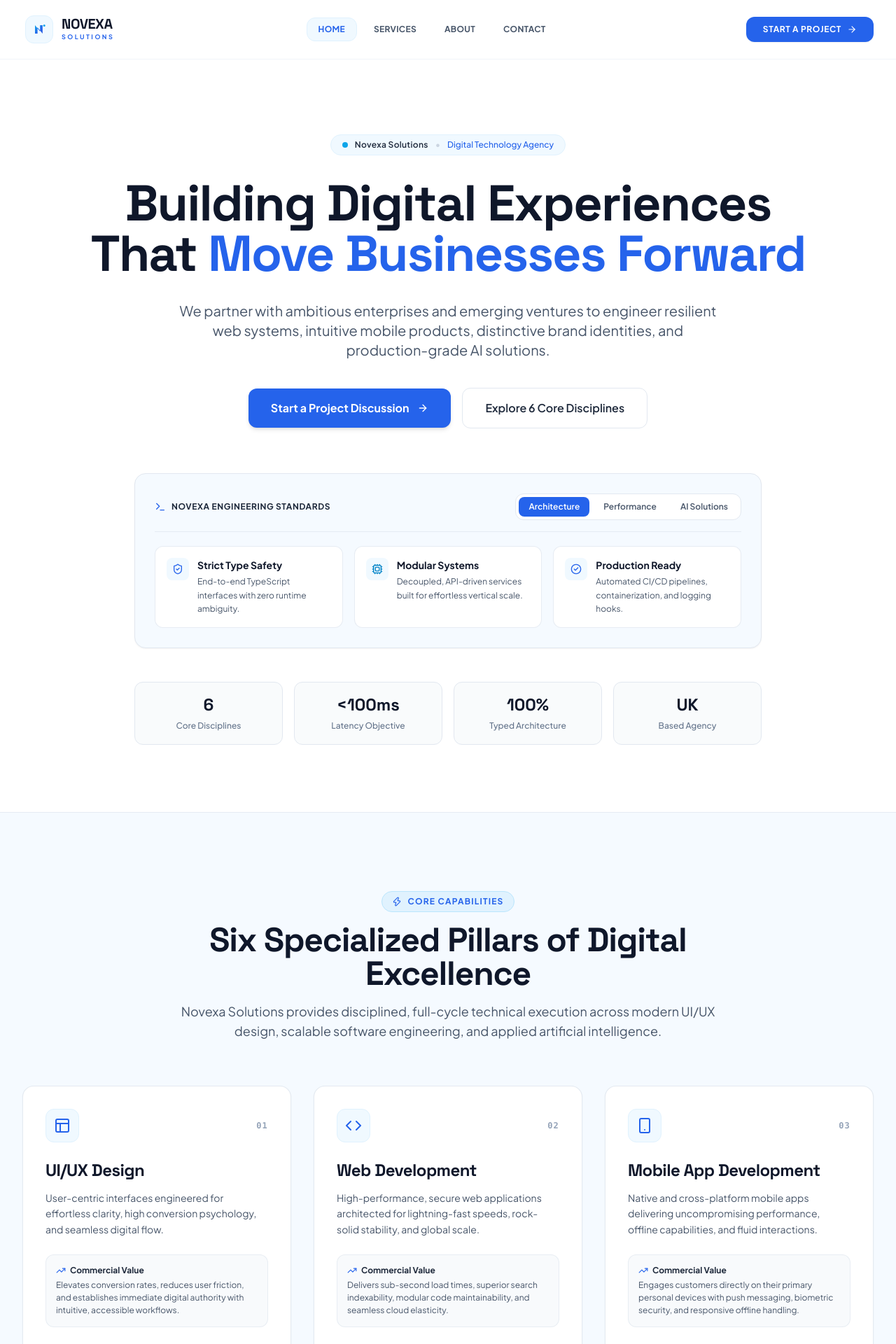
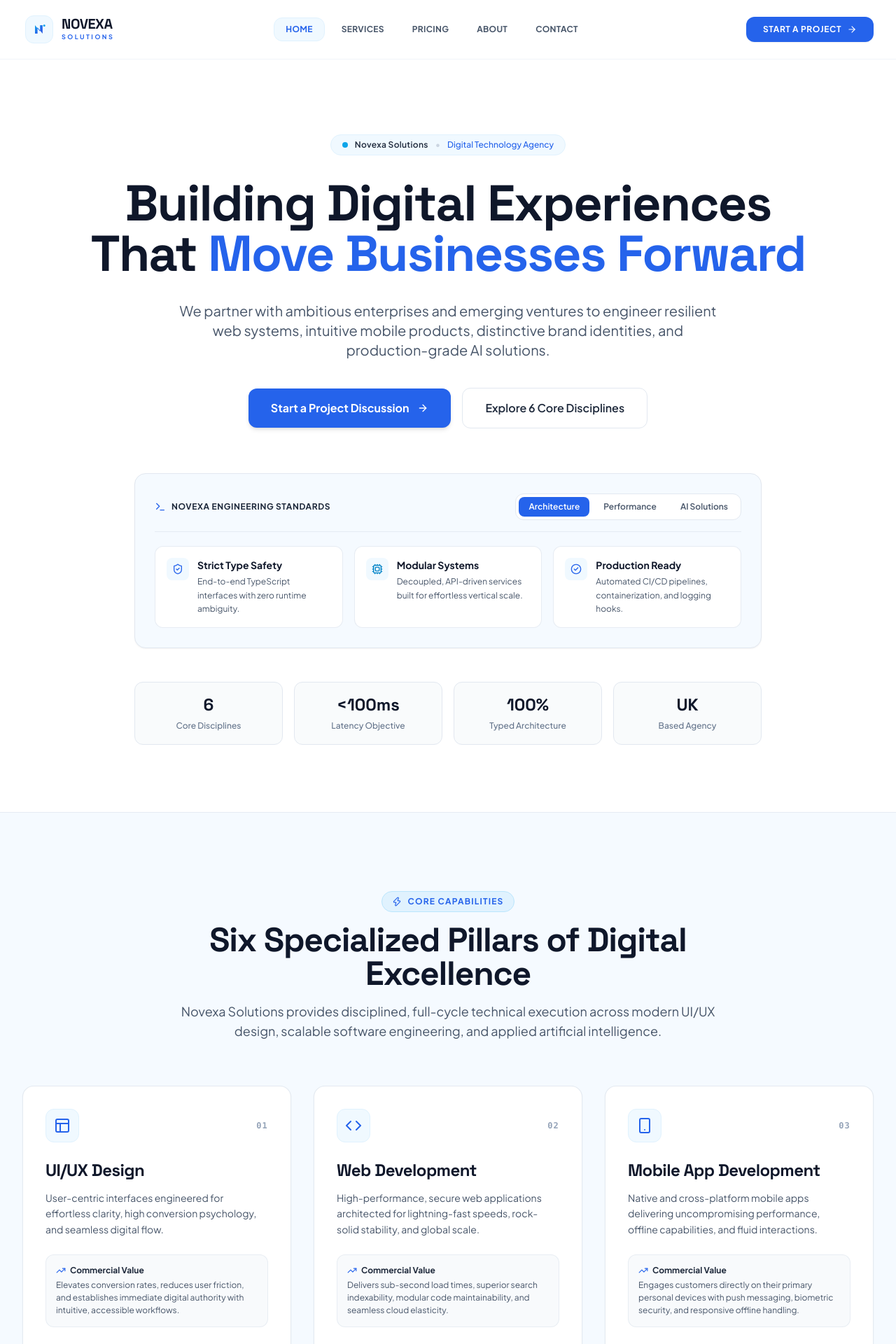
Before and after one commit to ateeqlateef-ai/gen7ven-clone, a React (Vite) app: page / in a window 1280 px wide. Shown: the top 1920 px of the page at 70% size. Built offline with nearby package versions, Linux system fonts and the light colour scheme.

Commit message:
feat: add pricing page and navigation
- Implement Pricing page with associated components and SEO metadata
- Update navigation menu and footer links to include pricing
- Update sitemap and navigation utility to support the new route

```diff
--- a/App.tsx
+++ b/App.tsx
@@ -189,6 +189,36 @@ const App: React.FC = () => {
           </div>
         )}
 
+        {currentPage === 'PRICING' && (
+          <div className="animate-fade-in pt-8">
+            <header className="px-4 sm:px-6 lg:px-8 max-w-5xl mx-auto text-center py-12 md:py-16">
+              {/* Semantic Breadcrumb Navigation */}
+              <nav aria-label="Breadcrumb" className="mb-5 flex items-center justify-center gap-2 text-xs font-medium text-slate-500">
+                <a href="/" className="hover:text-blue-600 transition-colors">Home</a>
+                <span className="text-slate-300" aria-hidden="true">/</span>
+                <span className="text-slate-900 font-semibold" aria-current="page">Pricing</span>
+              </nav>
+
+              <span className="inline-flex items-center gap-2 px-3.5 py-1.5 rounded-full bg-sky-50 border border-sky-100 text-blue-600 text-xs font-bold uppercase tracking-widest mb-4">
+                <Sparkles className="w-3.5 h-3.5" />
+                <span>Transparent Packages & Investment</span>
+              </span>
+              <h1 className="text-4xl sm:text-5xl md:text-6xl font-black text-slate-900 tracking-tight leading-tight font-display">
+                Simple Packages. Powerful Digital Solutions.
+              </h1>
+              <p className="mt-5 text-slate-600 text-base sm:text-lg leading-relaxed max-w-3xl mx-auto font-normal">
+                Choose the package that fits your current goals, or let us create a custom solution around your requirements. Transparent deliverables, fixed milestone scopes, and scalable technology.
+              </p>
+            </header>
+
+            <PricingSection isFullPage={true} />
+            <ClientTrustSection />
+            <ProcessSection />
+            <WhyChooseUs />
+            <CTASection />
+          </div>
+        )}
+
         {currentPage === 'ABOUT' && (
           <div className="animate-fade-in pt-8">
             <header className="px-4 sm:px-6 lg:px-8 max-w-5xl mx-auto text-center py-12 md:py-16">
--- a/components/Footer.tsx
+++ b/components/Footer.tsx
@@ -91,6 +91,9 @@ const Footer: React.FC = () => {
                 <a href="/services" className="text-slate-600 hover:text-blue-600 transition-colors">Services</a>
               </li>
               <li>
+                <a href="/pricing" className="text-slate-600 hover:text-blue-600 transition-colors">Pricing</a>
+              </li>
+              <li>
                 <a href="/about" className="text-slate-600 hover:text-blue-600 transition-colors">About Us</a>
               </li>
               <li>
@@ -149,6 +152,7 @@ const Footer: React.FC = () => {
 
           <div className="flex items-center space-x-6 text-xs text-slate-500">
             <a href="/services" className="hover:text-blue-600 transition-colors">Services</a>
+            <a href="/pricing" className="hover:text-blue-600 transition-colors">Pricing</a>
             <a href="/about" className="hover:text-blue-600 transition-colors">About</a>
             <a href={`mailto:${SITE_INFO.email}`} className="hover:text-blue-600 transition-colors">Inquiries</a>
             <span className="text-slate-300">|</span>
--- a/components/Navbar.tsx
+++ b/components/Navbar.tsx
@@ -36,6 +36,7 @@ const Navbar: React.FC = () => {
   const navLinks = [
     { name: 'Home', href: '/' },
     { name: 'Services', href: '/services' },
+    { name: 'Pricing', href: '/pricing' },
     { name: 'About', href: '/about' },
     { name: 'Contact', href: '/contact' },
   ];
--- a/components/PricingSection.tsx
+++ b/components/PricingSection.tsx
@@ -16,6 +16,10 @@ export interface PricingPackage {
   ctaText: string;
   packageParam: string;
   isPopular?: boolean;
+}
+
+interface PricingSectionProps {
+  isFullPage?: boolean;
 }
 
 export const PRICING_PACKAGES: PricingPackage[] = [
@@ -119,7 +123,7 @@ export const PRICING_PACKAGES: PricingPackage[] = [
   }
 ];
 
-const PricingSection: React.FC = () => {
+const PricingSection: React.FC<PricingSectionProps> = ({ isFullPage = false }) => {
   const handlePackageSelect = (packageParam: string, e: React.MouseEvent<HTMLAnchorElement>) => {
     if (!e.ctrlKey && !e.metaKey && !e.shiftKey) {
       e.preventDefault();
@@ -137,12 +141,15 @@ const PricingSection: React.FC = () => {
   return (
     <section
       id="pricing-packages-section"
-      className="py-20 md:py-28 px-4 sm:px-6 lg:px-8 bg-[#F8FAFC]/50 border-y border-slate-100 relative overflow-hidden"
+      className={`px-4 sm:px-6 lg:px-8 bg-[#F8FAFC]/50 border-y border-slate-100 relative overflow-hidden ${
+        isFullPage ? 'py-12 md:py-16' : 'py-20 md:py-28'
+      }`}
       aria-labelledby="pricing-heading"
     >
       <div className="max-w-7xl mx-auto">
 
         {/* Section Header */}
+        {!isFullPage ? (
           <header className="text-center max-w-3xl mx-auto mb-16">
             <span className="inline-flex items-center gap-2 px-3.5 py-1.5 rounded-full bg-sky-50 border border-sky-100 text-blue-600 text-xs font-bold uppercase tracking-widest mb-4">
               <Sparkles className="w-3.5 h-3.5 text-blue-600" aria-hidden="true" />
@@ -158,6 +165,16 @@ const PricingSection: React.FC = () => {
               Choose the package that fits your current goals, or let us create a custom solution around your requirements.
             </p>
           </header>
+        ) : (
+          <div className="text-center max-w-2xl mx-auto mb-12">
+            <h2 id="pricing-heading" className="text-xl sm:text-2xl font-bold text-slate-900 font-display">
+              Select Your Preferred Digital Package
+            </h2>
+            <p className="text-sm text-slate-500 mt-2">
+              All plans include modern engineering standards, responsive design, and dedicated milestone delivery.
+            </p>
+          </div>
+        )}
 
         {/* 4 Pricing Cards Grid: 1 col on mobile, 2 on tablet, 4 on desktop */}
         <div className="grid grid-cols-1 md:grid-cols-2 xl:grid-cols-4 gap-6 lg:gap-6 sm:gap-8 items-stretch">
--- a/types.ts
+++ b/types.ts
@@ -1,4 +1,4 @@
-export type PageType = 'HOME' | 'SERVICES' | 'ABOUT' | 'CONTACT';
+export type PageType = 'HOME' | 'SERVICES' | 'PRICING' | 'ABOUT' | 'CONTACT';
 
 export interface ServiceItem {
   id: string;
--- a/utils/navigation.ts
+++ b/utils/navigation.ts
@@ -7,6 +7,9 @@ export function getPageFromPath(pathname: string): PageType {
   const normalized = (pathname || '').toLowerCase().replace(/\/+$/, '') || '/';
   if (normalized.startsWith('/services')) {
     return 'SERVICES';
+  }
+  if (normalized.startsWith('/pricing')) {
+    return 'PRICING';
   }
   if (normalized.startsWith('/about')) {
     return 'ABOUT';
--- a/utils/seo.ts
+++ b/utils/seo.ts
@@ -33,6 +33,18 @@ export const PAGE_SEO: Record<PageType, PageSEOMetadata> = {
     breadcrumbs: [
       { name: 'Home', url: 'https://www.novexasolutions.uk/' },
       { name: 'Services', url: 'https://www.novexasolutions.uk/services' }
+    ]
+  },
+  PRICING: {
+    title: 'Packages & Pricing | Web Development & Digital Solutions | Novexa Solutions',
+    description: 'Explore transparent pricing packages for web development, UI/UX, mobile apps, and enterprise digital solutions from Novexa Solutions UK. Starting from $299.',
+    canonical: 'https://www.novexasolutions.uk/pricing',
+    ogTitle: 'Packages & Pricing | Web Development & Digital Solutions | Novexa Solutions',
+    ogDescription: 'Explore transparent pricing packages for web development, UI/UX, mobile apps, and enterprise digital solutions from Novexa Solutions UK. Starting from $299.',
+    ogUrl: 'https://www.novexasolutions.uk/pricing',
+    breadcrumbs: [
+      { name: 'Home', url: 'https://www.novexasolutions.uk/' },
+      { name: 'Pricing', url: 'https://www.novexasolutions.uk/pricing' }
     ]
   },
   ABOUT: {
```
Also changed, not shown: 1 other file (tests, documents, lock files or other folders). Lines whose indentation alone changed are shown as unchanged.
